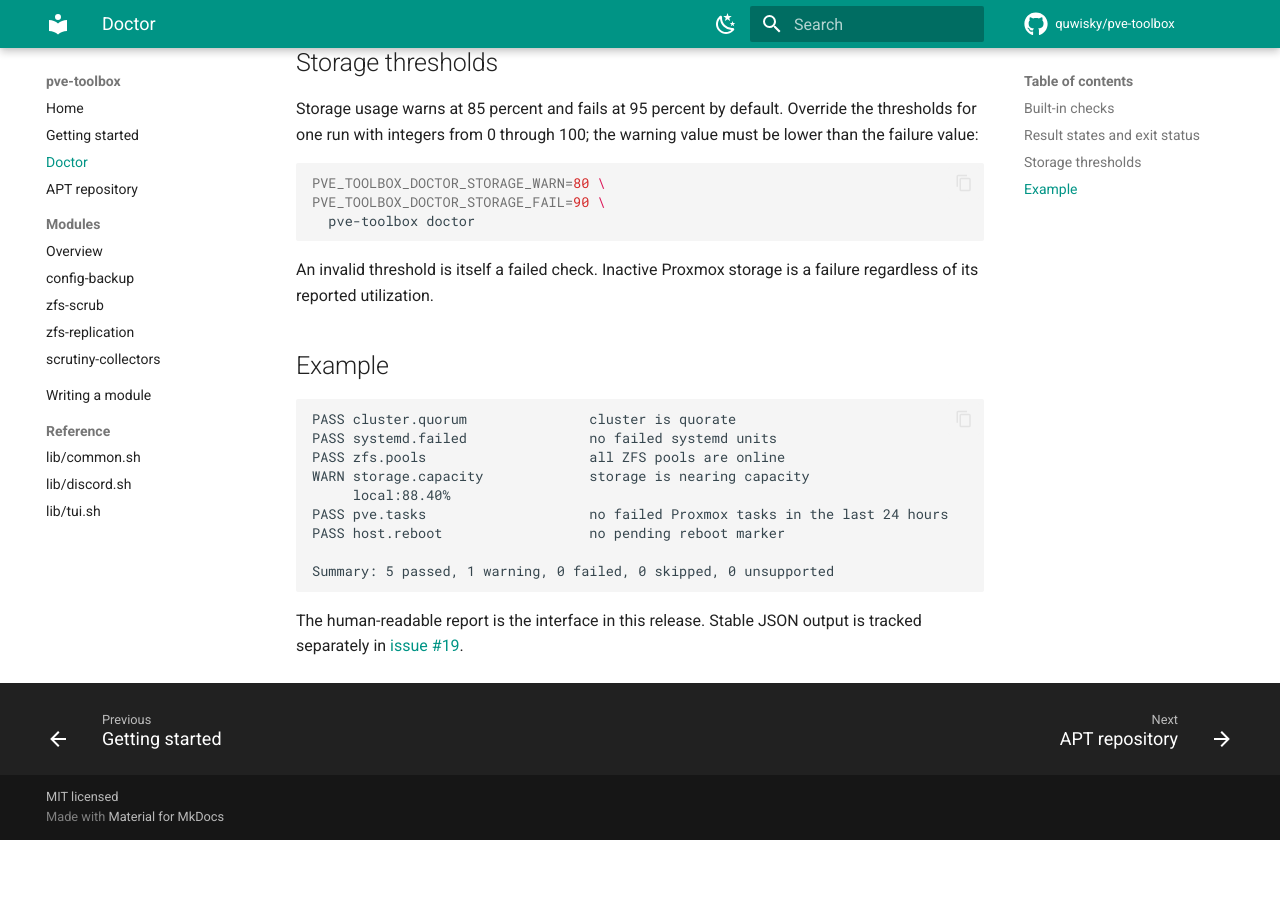
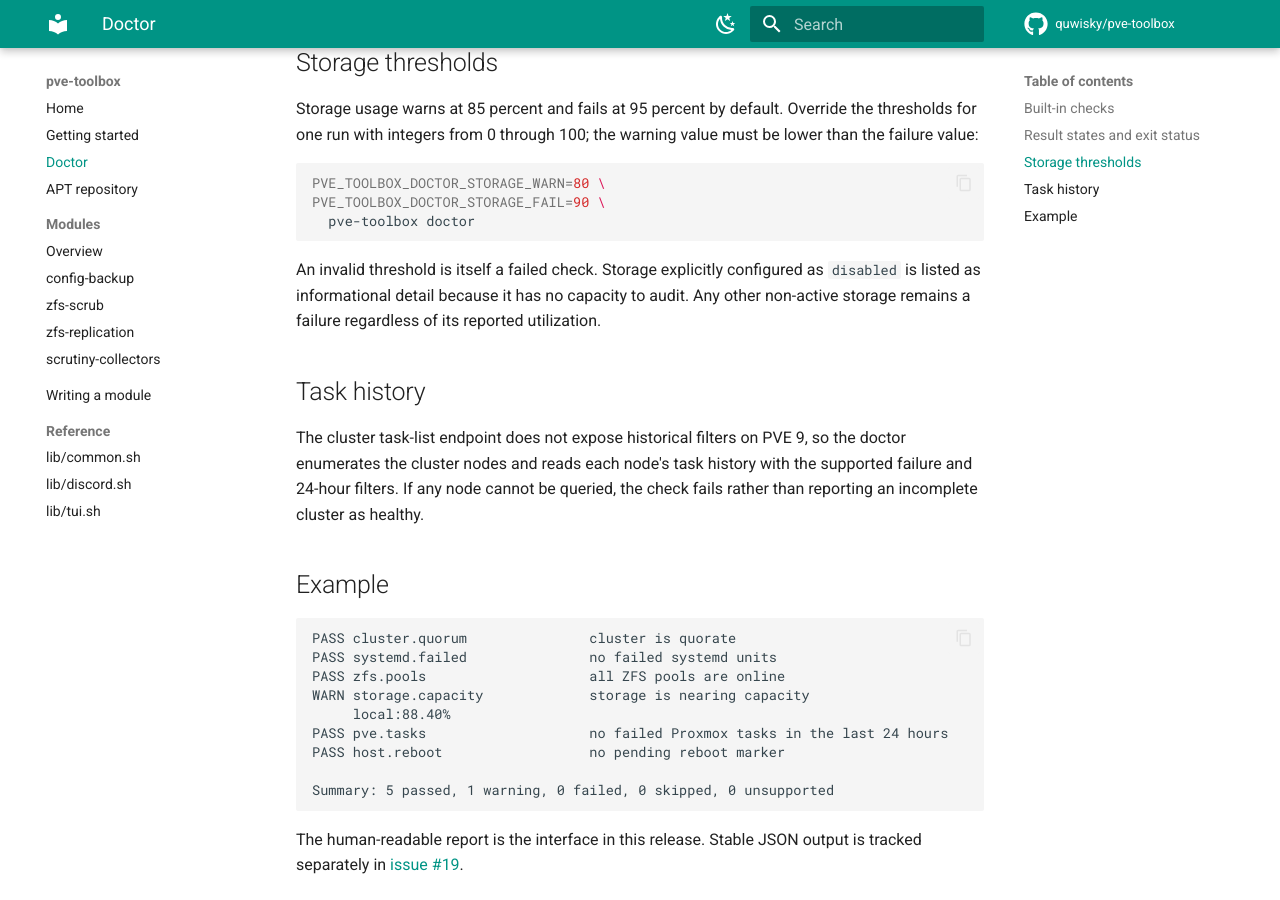
Before and after one commit to quwisky/pve-toolbox, an MkDocs documentation site: the page built from docs/doctor.md, in a window 1280 px wide and 900 px high, scrolled down 1412 px. Built offline with MkDocs 1.6.1 and Material for MkDocs 9.7.7, drawn with Linux system fonts in a browser that asks for light colours; comment, search, counter and statistics services are not loaded; before the commit the page ends 2252 px from its top, so only the background shows below that; some of the changed text lies outside the part shown.

Commit message:
fix(core): resolve PVE 9 doctor failures (#34)
Query the supported per-node task history endpoints, treat explicitly disabled storage as informational, and provision fio for the Scrutiny performance collector.

````diff
--- a/docs/doctor.md
+++ b/docs/doctor.md
@@ -19,8 +19,8 @@ preventing the remaining checks from running.
 | `cluster.quorum` | A clustered node is quorate; standalone nodes pass as not applicable |
 | `systemd.failed` | No systemd units are failed |
 | `zfs.pools` | Every configured ZFS pool reports `ONLINE` |
-| `storage.capacity` | Proxmox storage is active and below the capacity thresholds |
-| `pve.tasks` | Failed Proxmox tasks during the last 24 hours |
+| `storage.capacity` | Enabled Proxmox storage is active and below the capacity thresholds |
+| `pve.tasks` | Failed Proxmox tasks on every cluster node during the last 24 hours |
 | `host.reboot` | No pending-reboot marker exists |
 | `module.<name>.status` | Every installed toolbox module can report its status |
 
@@ -55,8 +55,17 @@ PVE_TOOLBOX_DOCTOR_STORAGE_FAIL=90 \
   pve-toolbox doctor
 ```
 
-An invalid threshold is itself a failed check. Inactive Proxmox storage is a
-failure regardless of its reported utilization.
+An invalid threshold is itself a failed check. Storage explicitly configured
+as `disabled` is listed as informational detail because it has no capacity to
+audit. Any other non-active storage remains a failure regardless of its
+reported utilization.
+
+## Task history
+
+The cluster task-list endpoint does not expose historical filters on PVE 9, so
+the doctor enumerates the cluster nodes and reads each node's task history with
+the supported failure and 24-hour filters. If any node cannot be queried, the
+check fails rather than reporting an incomplete cluster as healthy.
 
 ## Example
 
````
Also changed, not shown: docs/modules/scrutiny-collectors.md (+22 -0 lines), 6 other files.
